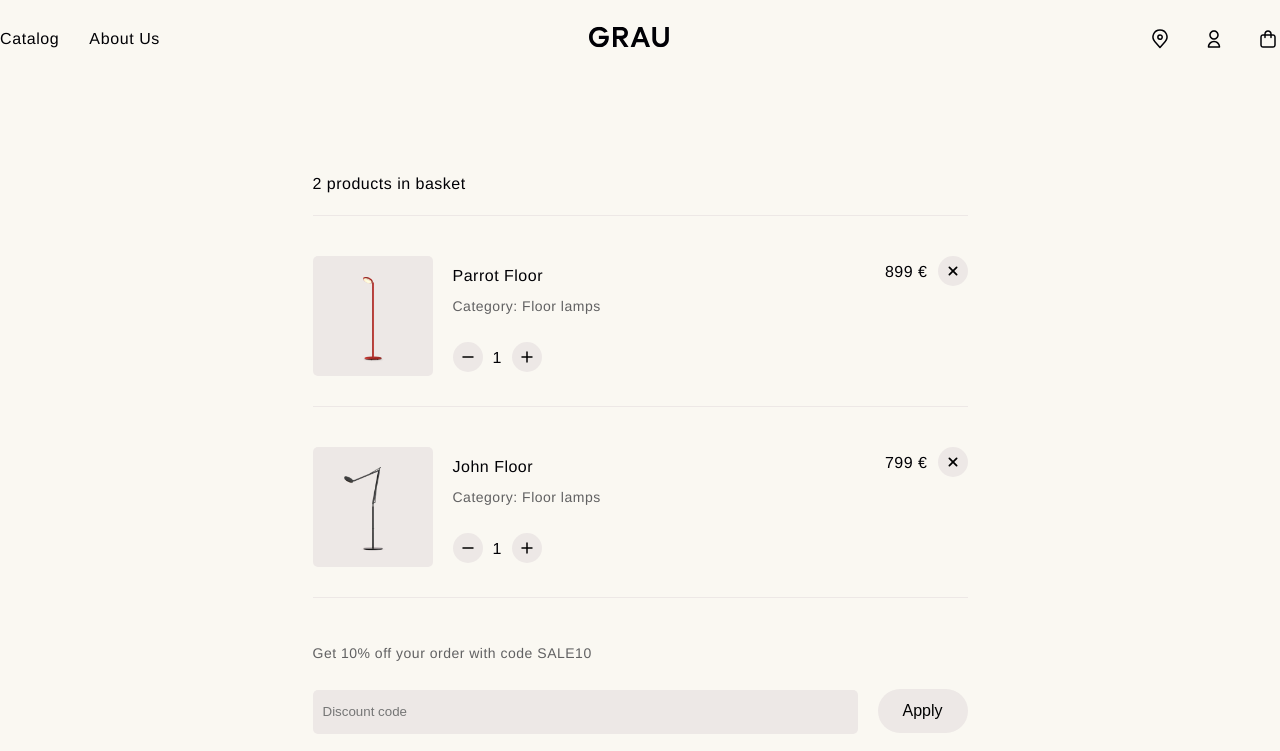
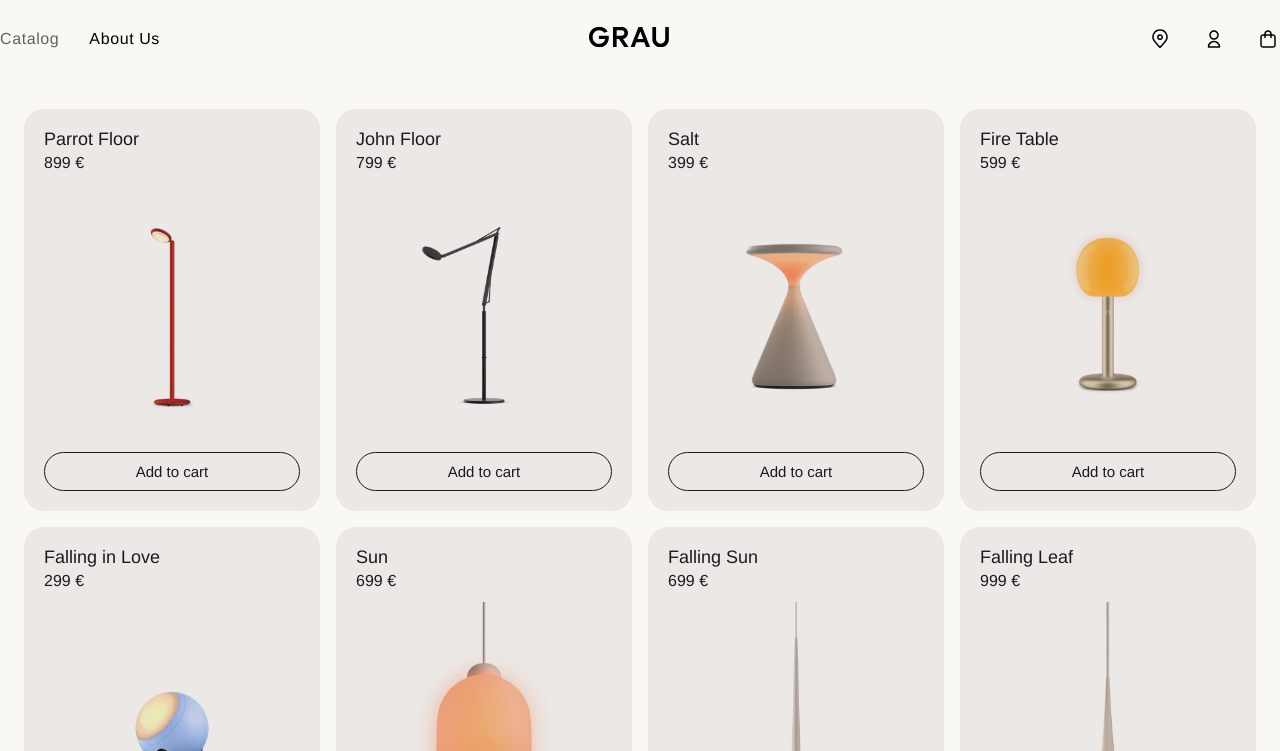
Before and after one commit to Sorenkova/team-project-interview, a website built with Vite: page index.html in a window 1280 px wide. Both pictures are taken after a click on the link "Catalog". Shown: the top 751 px of the page. Built offline with nearby package versions, Linux system fonts and the light colour scheme.

Commit message:
feat: show one page at a time and highlight current header link

```diff
--- a/index.html
+++ b/index.html
@@ -7,7 +7,6 @@
     <title>Team Project App</title>
   </head>
   <body class="body">
-    <div id="app"></div>
     <script type="module" src="/src/main.ts"></script>
   </body>
 </html>
--- a/src/main.ts
+++ b/src/main.ts
@@ -1,26 +1,52 @@
+import { createCart } from './components/cart/cart.ts';
 import { createFooter } from './components/footer/footer';
 import { createHeader } from './components/header/header';
-// import { createMain } from './components/main/main';
-// import { renderCatalog } from './catalog/catalog.ts';
-// import { products } from './data/products.ts';
-import { createCart } from './components/cart/cart.ts';
+import { createMain } from './components/main/main';
+import { createNewElement } from './utils/createNewElement';
+import { renderCatalog } from './catalog/catalog.ts';
+import { products } from './data/products.ts';
+import { getPageName, type PageName } from './router.ts';
 import './style.css';
+
+function createPage(content: HTMLElement): HTMLElement {
+  const main = createNewElement('main', 'main');
+  main.append(content);
+  return main;
+}
+
+function createCatalogPage(): HTMLElement {
+  const catalog = document.createElement('section');
+  renderCatalog(catalog, products, (productId) => {
+    console.log('Add to cart:', productId);
+  });
+  return createPage(catalog);
+}
+
+const pages: Record<PageName, () => HTMLElement> = {
+  about: createMain,
+  catalog: createCatalogPage,
+  cart: () => createPage(createCart()),
+};
 
 const body = document.querySelector('.body');
 const header = createHeader();
-// const main = createMain();
 const footer = createFooter();
-const cart = createCart();
+let main = createNewElement('main', 'main');
+
+function showPage(): void {
+  const pageName = getPageName(location.hash);
+  const newMain = pages[pageName]();
+  main.replaceWith(newMain);
+  main = newMain;
+
+  header.querySelectorAll('.nav .link').forEach((link) => {
+    link.classList.toggle('link-active', link.getAttribute('href') === `#${pageName}`);
+  });
+  window.scrollTo(0, 0);
+}
 
 if (body instanceof HTMLBodyElement) {
-  // body.append(header, main, footer);
-  body.append(header, cart, footer);
+  body.append(header, main, footer);
+  window.addEventListener('hashchange', showPage);
+  showPage();
 }
-
-// const app = document.querySelector<HTMLDivElement>('#app')!;
-// const catalog = document.createElement('section');
-// app.append(catalog);
-
-// renderCatalog(catalog, products, (productId) => {
-//   console.log('Add to cart:', productId);
-// });
```
